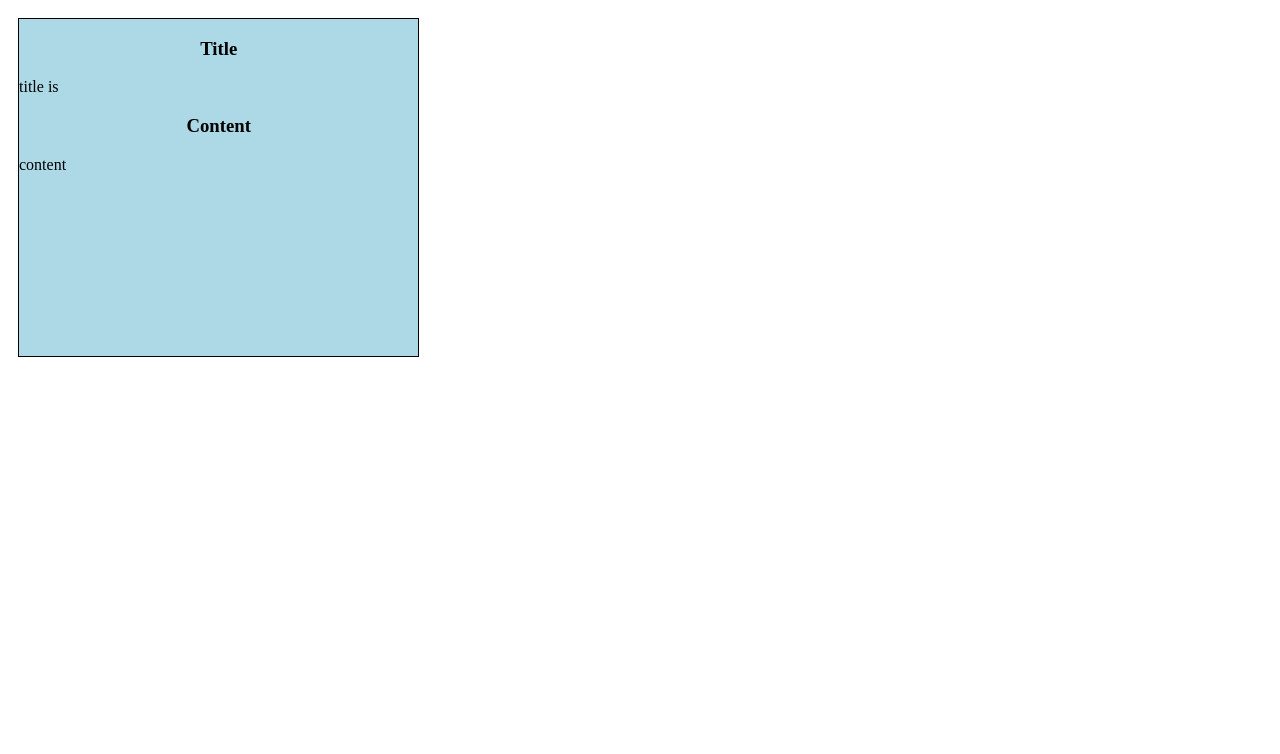
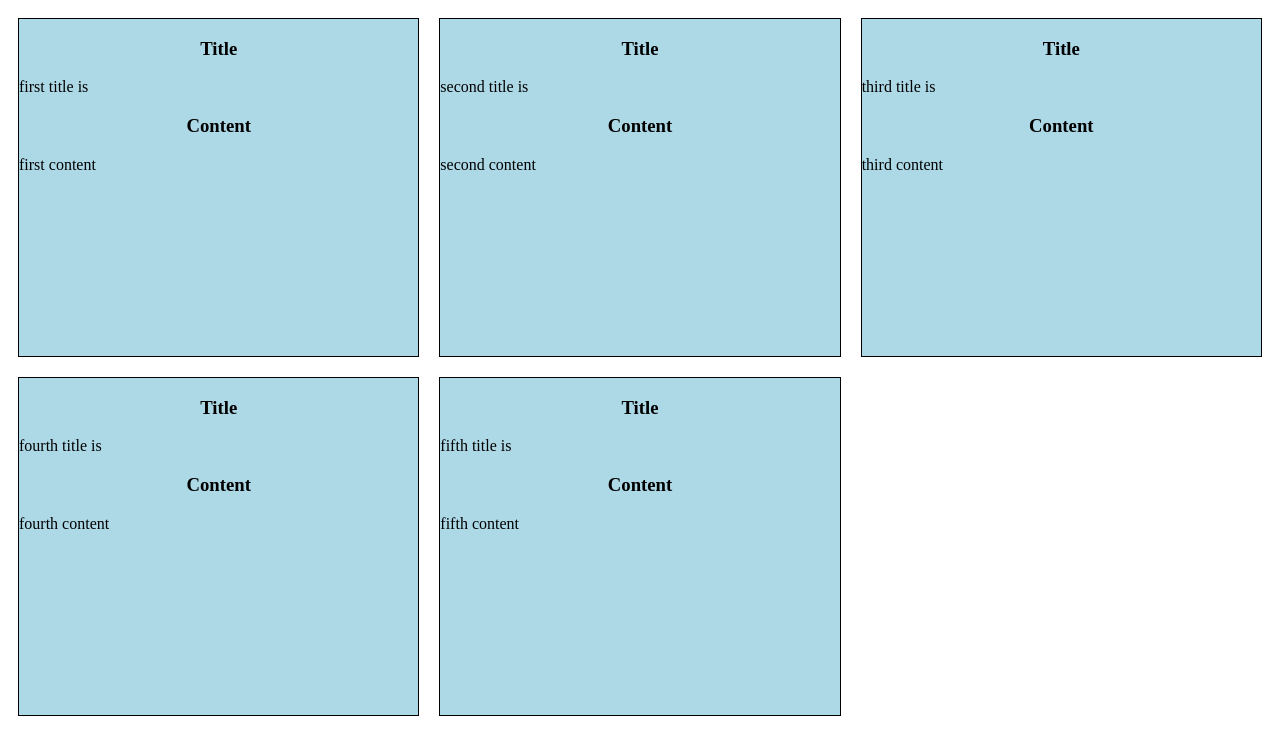
Before and after one commit to GraphTree/ToDoApp, a React (Create React App) app: page / in a window 1280 px wide. Shown: the top 754 px of the page. Built offline with nearby package versions, Linux system fonts and the light colour scheme.

Commit message:
changed how todo is created. Now, todo component is created as many as data in ToDoList

```diff
--- a/src/routes/Home.tsx
+++ b/src/routes/Home.tsx
@@ -33,13 +33,13 @@ interface IToDo {
 }
 
 
-function ToDO (){
+function ToDo ({DataInfo} : {DataInfo : IToDo}) {
     return(
         <GirdItem>
             <h3> Title </h3>
-            <TitleBox>title is</TitleBox>
+            <TitleBox>{DataInfo.title} is</TitleBox>
             <h3>Content</h3>
-            <ContentBox>content</ContentBox>
+            <ContentBox>{DataInfo.content}</ContentBox>
         </GirdItem>
     )
 }
@@ -55,12 +55,12 @@ const testToDoObject:IToDo[] = [
 
 function Home() {
     const [toDoList, setToDoList] = useState<IToDo[]>(testToDoObject);
-
+    const testData:IToDo = {title:'title', content:'content', id:3}
 
   return (
     <div>
         <GirdContainer>
-            <ToDO/>
+            {toDoList.map((toDo) => <ToDo DataInfo={toDo} key= {toDo.id} />)}
         </GirdContainer>
     </div>
   );
```
